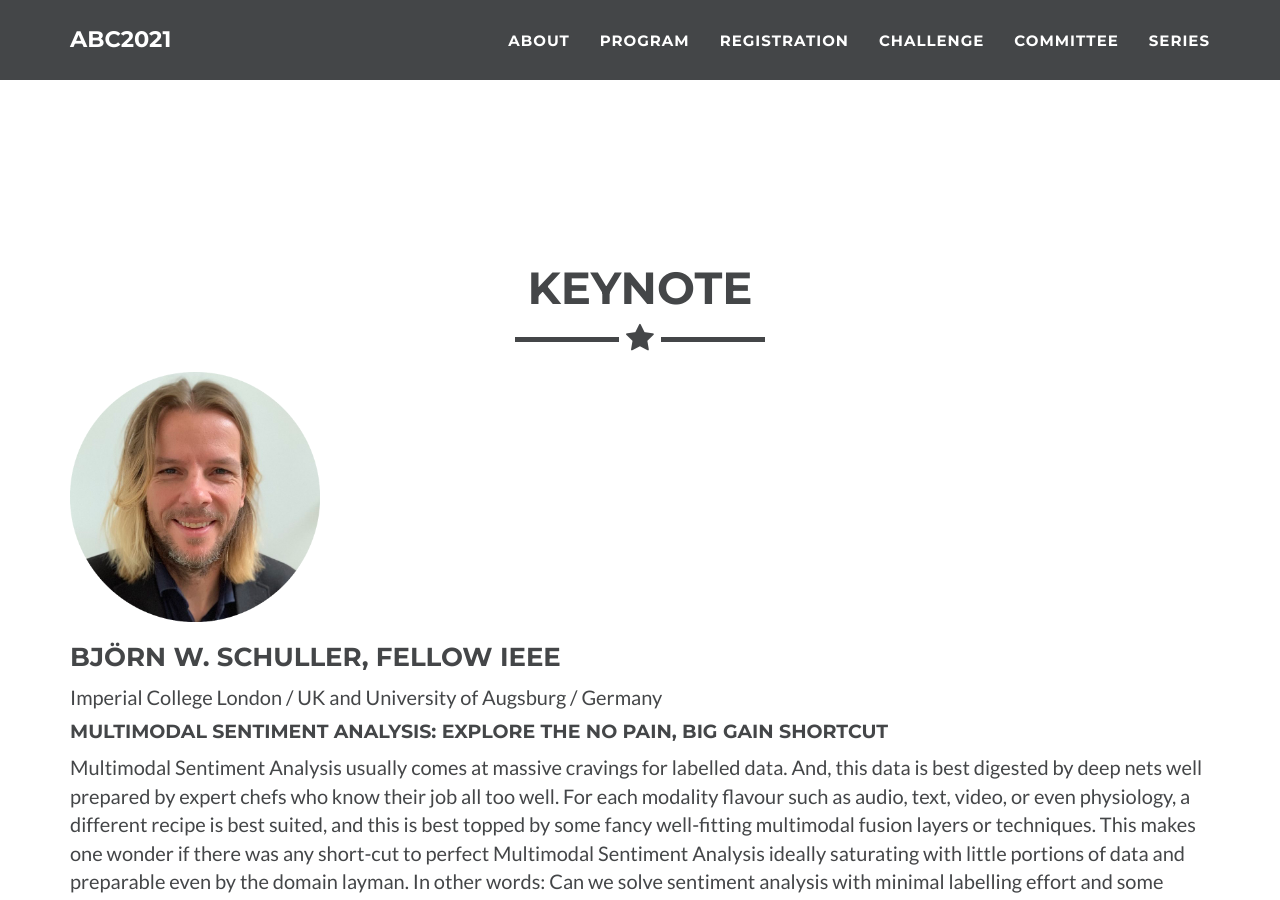
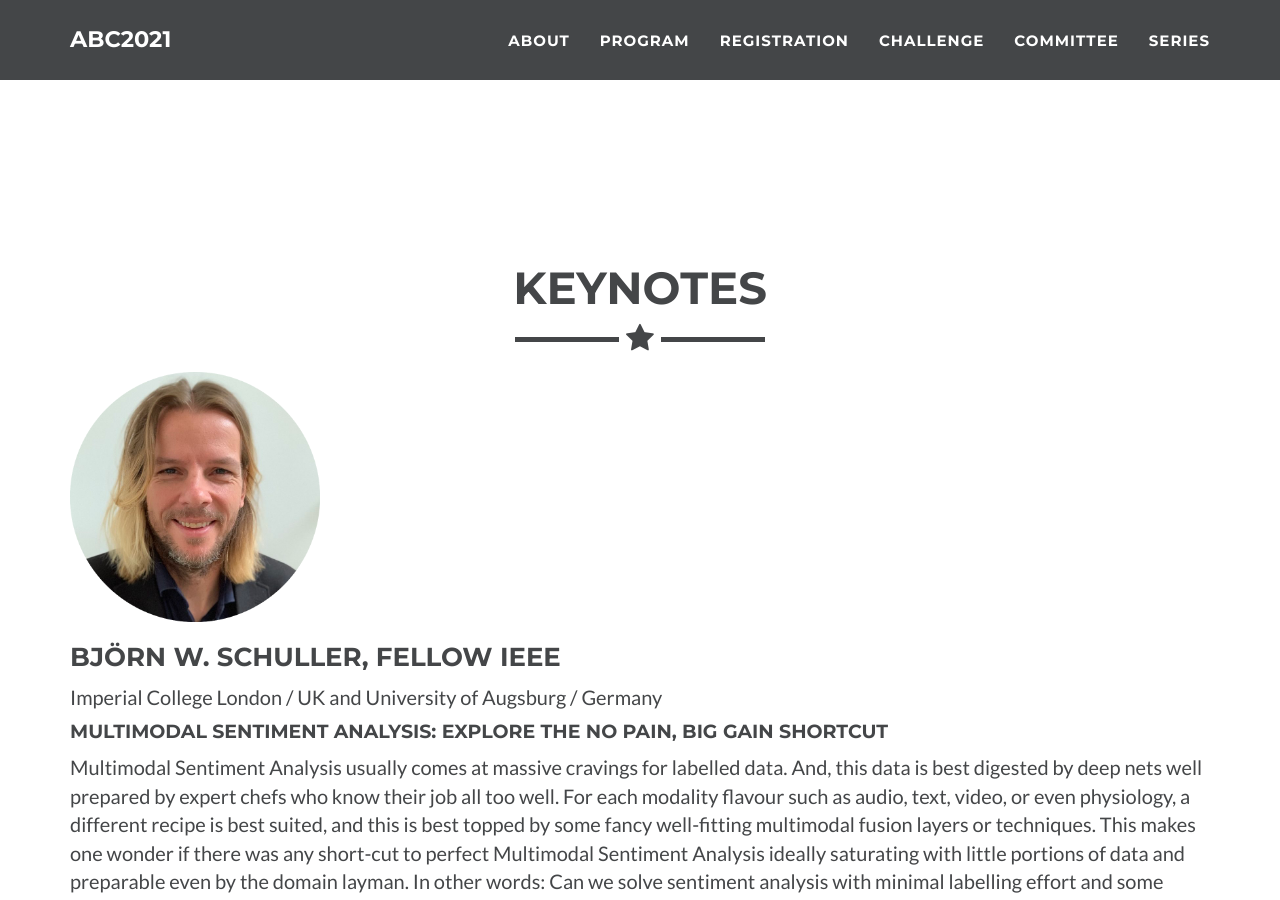
Before and after one commit to abc-research/abc-research.github.io, a Jekyll site: the page built from index.html, in a window 1280 px wide and 900 px high, scrolled down 1249 px. Built offline with Jekyll 4.4.1, drawn with Linux system fonts in a browser that asks for light colours.

Commit message:
Update keynote.html

```diff
--- a/_includes/keynote.html
+++ b/_includes/keynote.html
@@ -3,7 +3,7 @@
         <div class="container">
             <div>
                 <div class="col-lg-12 text-center">
-                    <h2>Keynote</h2>
+                    <h2>Keynotes</h2>
                     <hr class="star-primary">
                 </div>
             </div>
```
